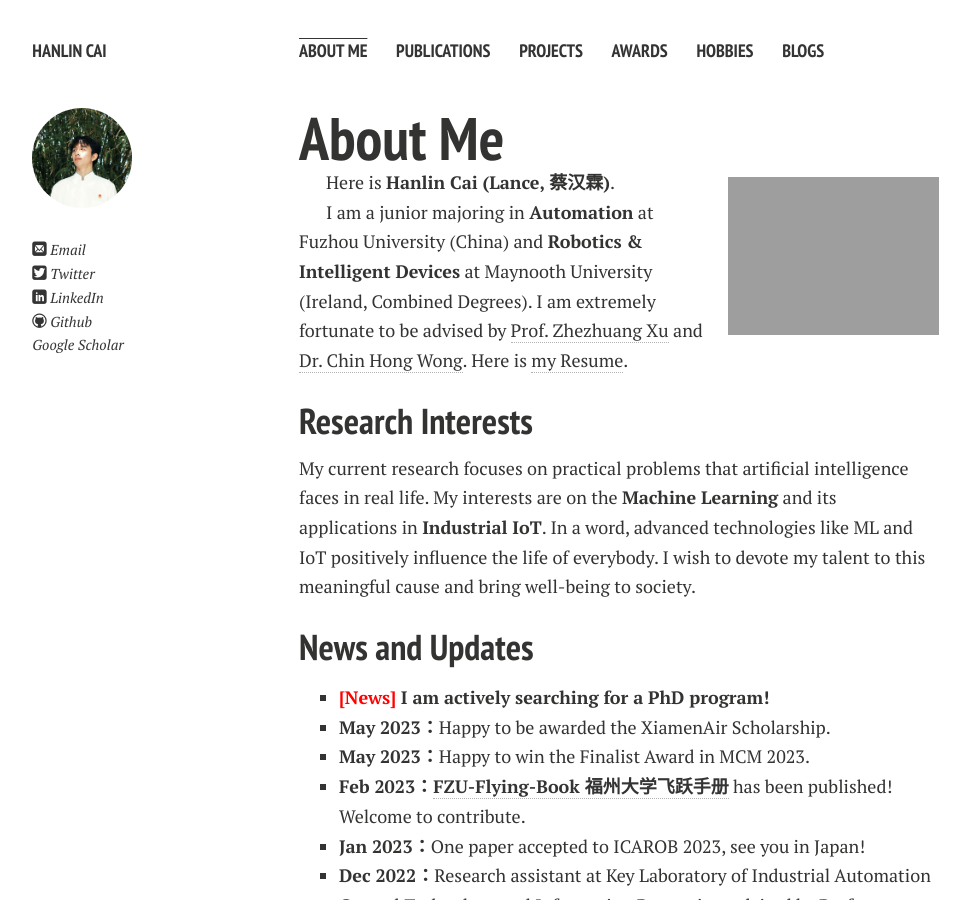
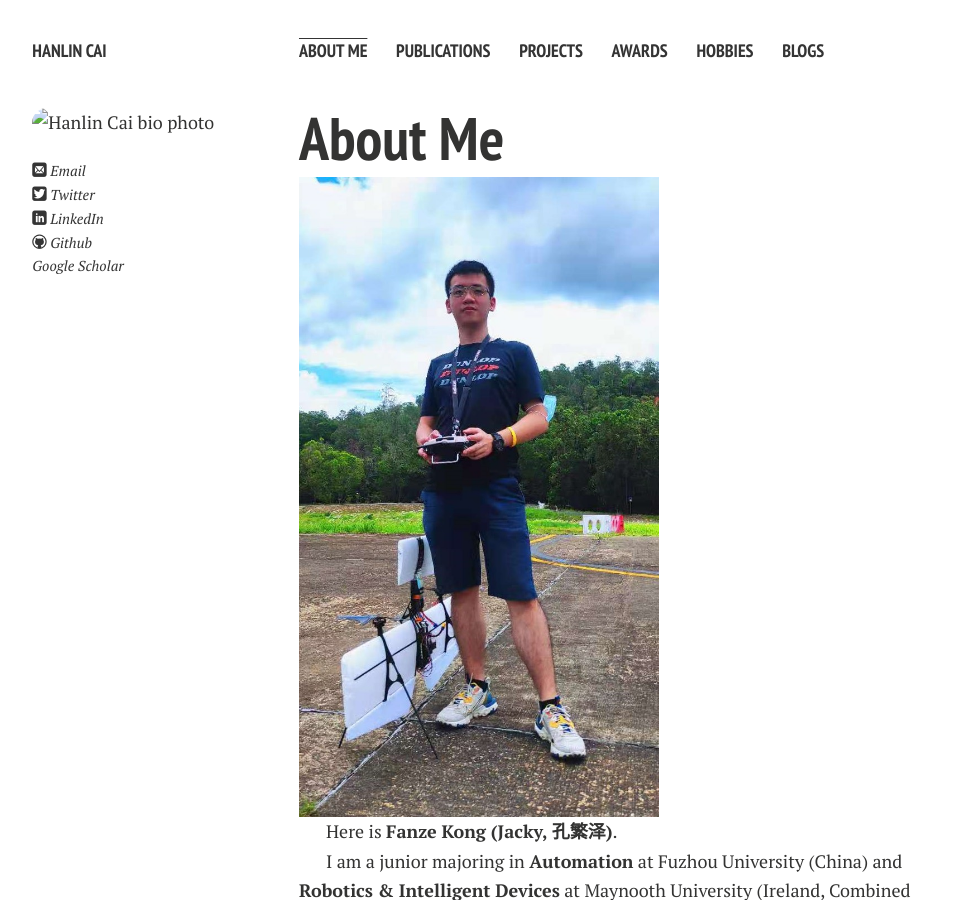
Before and after one commit to lawrence-cn/lawrence-cn.github.io, a Jekyll site: the page built from index.md, in a window 1280 px wide and 900 px high. Shown: the whole window, without its empty margins (21-991 px from the left). Built offline with Jekyll 4.4.1, drawn with Linux system fonts in a browser that asks for light colours; nearby versions of some CDN libraries; comment, search, counter and statistics services are not loaded; a style sheet for code colours, icons or effects is not loaded; our own code applies the rules of GitHub Pages for plain Markdown files.

Commit message:
change a figure

```diff
--- a/index.md
+++ b/index.md
@@ -4,9 +4,9 @@ layout: page
 
 # About Me
 
-<img src="https://caihanlin.com/caihanlin.jpg" class="floatpic" width="360" height="480">
+<img src="/images/fanze_kong.jpg" width="360" height="480">
 
-Here is **Hanlin Cai (Lance, 蔡汉霖)**.
+Here is **Fanze Kong (Jacky, 孔繁泽)**.
 
 I am a junior majoring in **Automation** at Fuzhou University (China) and **Robotics & Intelligent Devices** at Maynooth University (Ireland, Combined Degrees). I am extremely fortunate to be advised by [Prof. Zhezhuang Xu](https://dqxy.fzu.edu.cn/info/1102/3547.htm) and [Dr. Chin Hong Wong](https://www.researchgate.net/profile/Chin-Hong-Wong). Here is [my Resume](https://caihanlin.com/file/Resume-HanlinCAI.pdf).
 
```
Also changed, not shown: images/MCM-figure3.jpg (deleted), images/cat.JPG (deleted), images/fanze_kong.jpg (added), images/favicon.ico (deleted), images/favicon.png (deleted), images/hanlin.jpg (deleted), images/iot-manager.png (deleted), images/openiot-system.png (deleted), images/prelection1.JPG (deleted), images/resnet-ahp.png (deleted), images/speech1.JPG (deleted), images/speech3.JPG (deleted), images/swimming.JPG (deleted), 3 other files.
